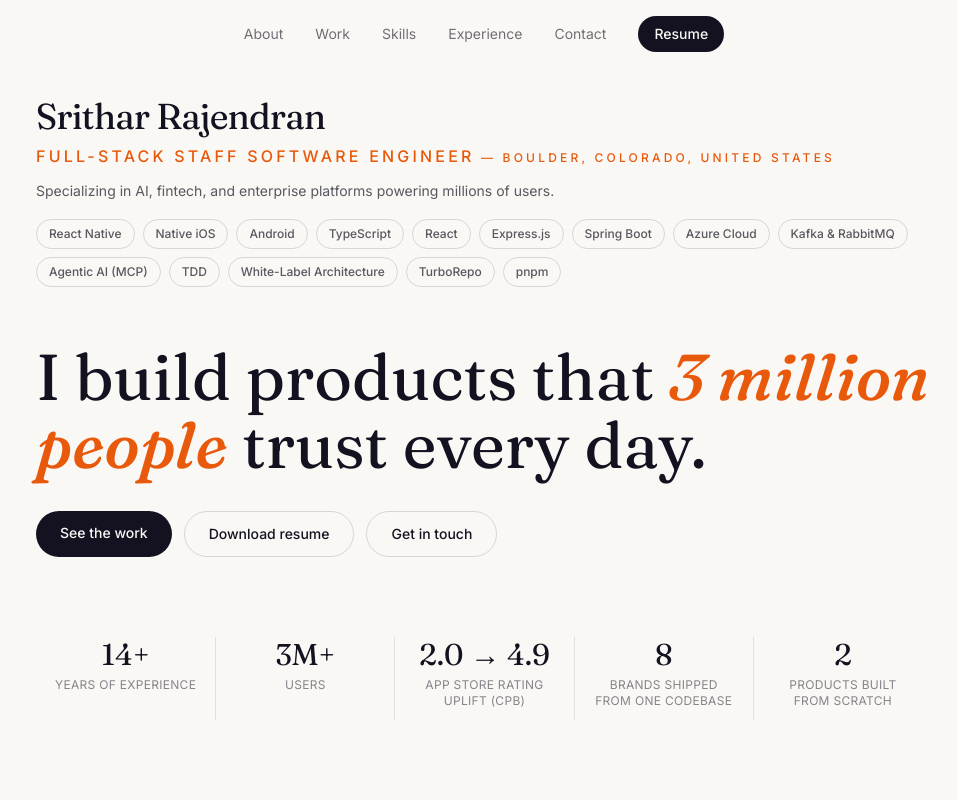
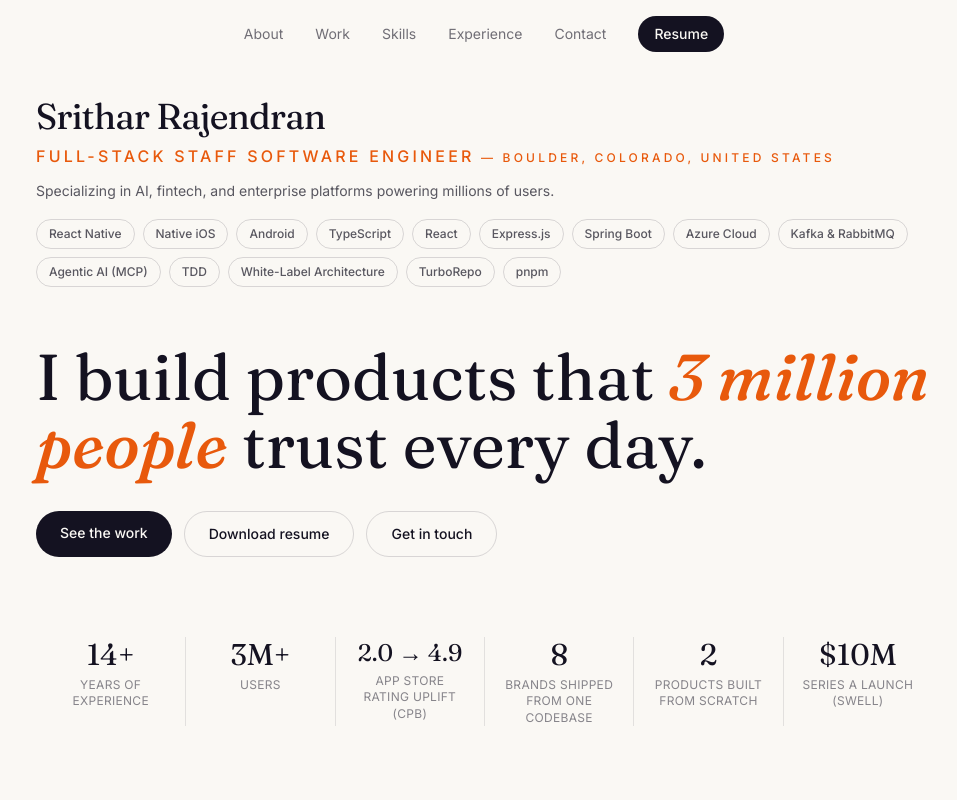
Before and after one commit to sritharIOS/PersonalSite, a React (Vite) app: page / in a window 1280 px wide. Shown: the top 800 px of the page, without its empty margins (156-1113 px from the left). Built offline with nearby package versions, Linux system fonts and the light colour scheme.

Commit message:
Add Series A stat, fix hero stat grid to 6 cols and alignment for long values

```diff
--- a/src/components/Hero.tsx
+++ b/src/components/Hero.tsx
@@ -63,10 +63,16 @@ export default function Hero() {
           </a>
         </div>
 
-        <dl className="mt-20 grid grid-cols-2 sm:grid-cols-3 lg:grid-cols-5 divide-x divide-ink/10">
+        <dl className="mt-20 grid grid-cols-2 sm:grid-cols-3 lg:grid-cols-6 divide-x divide-ink/10">
           {stats.map((s) => (
             <div key={s.label} className="text-center px-4">
-              <dt className="font-display text-3xl text-ink">{s.value}</dt>
+              <dt
+                className={`font-display text-ink whitespace-nowrap ${
+                  s.value.length > 6 ? 'text-xl sm:text-2xl' : 'text-3xl'
+                }`}
+              >
+                {s.value}
+              </dt>
               <dd className="text-xs text-ink/50 mt-1 uppercase tracking-wide leading-snug min-h-[3.6em]">
                 {s.label}
               </dd>
--- a/src/data/resume.ts
+++ b/src/data/resume.ts
@@ -108,6 +108,7 @@ export const stats: Stat[] = [
   { label: 'App Store rating uplift (CPB)', value: '2.0 → 4.9' },
   { label: 'Brands shipped from one codebase', value: '8' },
   { label: 'Products Built from Scratch', value: '2' },
+  { label: 'Series A Launch (Swell)', value: '$10M' },
 ]
 
 // Shown right in the hero so the core stack is the first thing a visitor sees.
```
